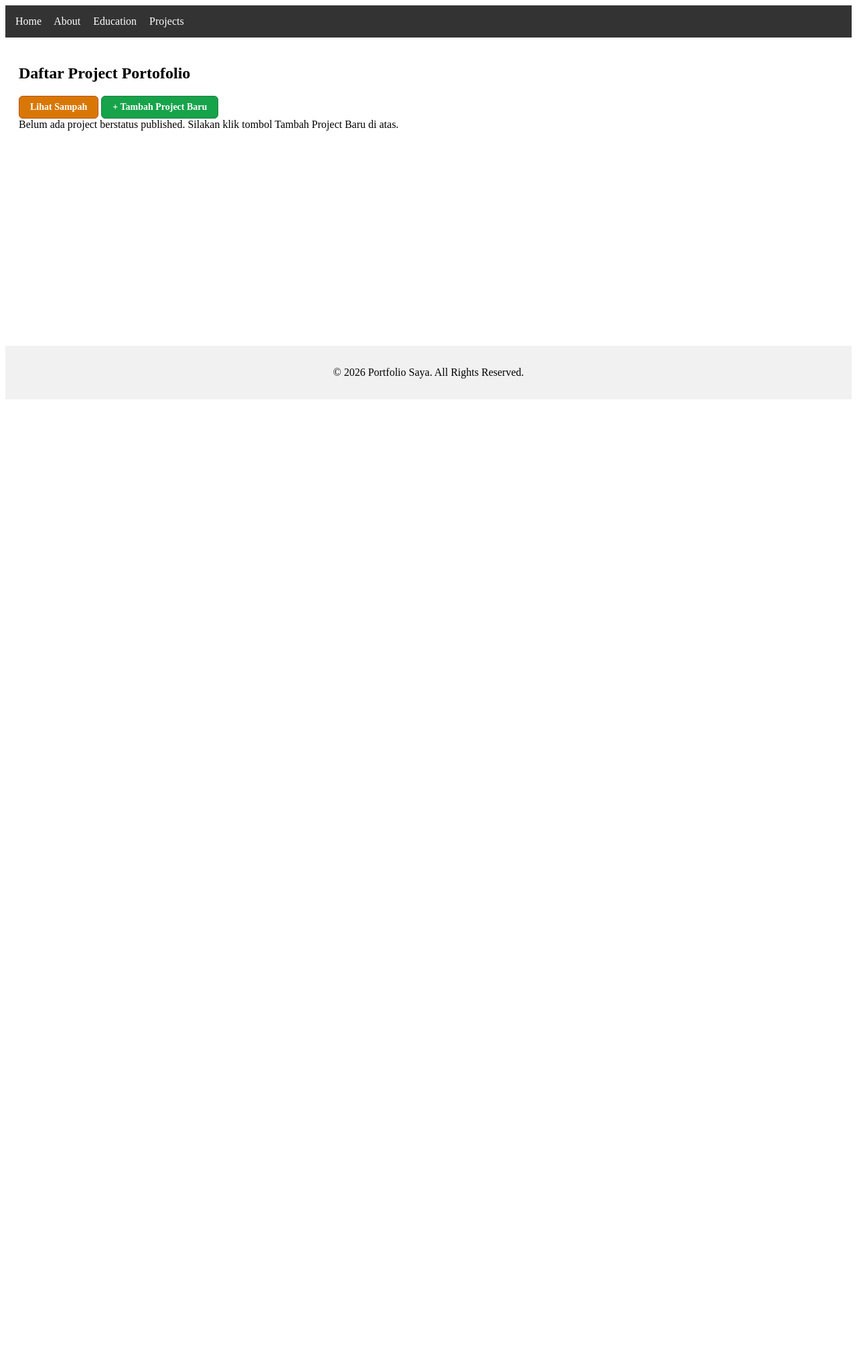
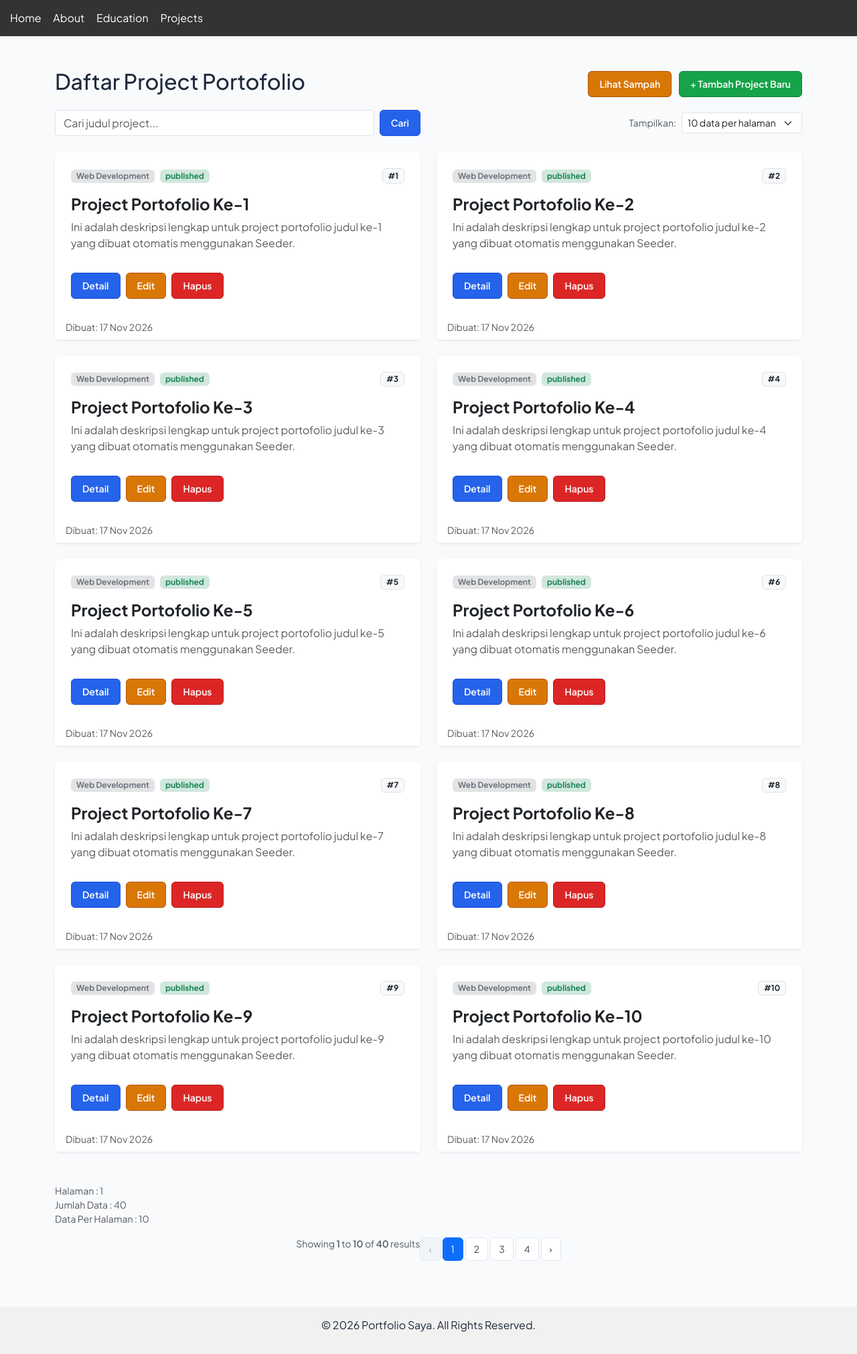
Before and after one commit to Andhikafarhan11/PPWWebPortofolio, a Laravel app: page /projects in a window 1280 px wide. Shown: the whole page at 67% size. Before the commit the page ends 596 px from the top, so only its background shows below. Run offline with Laravel 12, Linux system fonts and the light colour scheme; data comes from the database, SQL or seed files in the repository; data that the repository does not hold is empty; style sheets or scripts are compiled from the project's sources.

Commit message:
Implementasi Seeder dan Pagination

```diff
--- a/app/Http/Controllers/ProjectController.php
+++ b/app/Http/Controllers/ProjectController.php
@@ -7,10 +7,18 @@ use App\Models\Project;
 
 class ProjectController extends Controller
 {
-    // Menampilkan hanya project yang berstatus published
-    public function index()
+    public function index(Request $request)
     {
-        $projects = Project::published()->latest()->get();
+        $query = Project::published()->latest();
+
+        if ($request->filled('search')) {
+            $query->where('judul', 'like', '%' . $request->search . '%');
+        }
+
+        $perPage = in_array((int) $request->per_page, [5, 10, 25]) ? (int) $request->per_page : 10;
+
+        $projects = $query->paginate($perPage)->withQueryString();
+
         return view('projects.index', compact('projects'));
     }
 
--- a/app/Models/Project.php
+++ b/app/Models/Project.php
@@ -5,22 +5,38 @@ namespace App\Models;
 use Illuminate\Database\Eloquent\Model;
 use Illuminate\Database\Eloquent\Builder;
 use Illuminate\Database\Eloquent\SoftDeletes;
+use Illuminate\Database\Eloquent\Factories\HasFactory;
 
 class Project extends Model
 {
-    use SoftDeletes;
+    use HasFactory, SoftDeletes;
 
     protected $fillable = [
         'judul',
         'kategori',
         'deskripsi',
-        'gambar',
         'tautan',
         'status',
+    ];
+
+    protected $casts = [
+        'created_at' => 'datetime',
+        'updated_at' => 'datetime',
+        'deleted_at' => 'datetime',
     ];
 
     public function scopePublished(Builder $query): Builder
     {
         return $query->where('status', 'published');
     }
+
+
+    public function scopeSearch(Builder $query, ?string $term): Builder
+    {
+        if ($term) {
+            return $query->where('judul', 'like', '%' . $term . '%');
+        }
+
+        return $query;
+    }
 }
--- a/app/Providers/AppServiceProvider.php
+++ b/app/Providers/AppServiceProvider.php
@@ -3,22 +3,17 @@
 namespace App\Providers;
 
 use Illuminate\Support\ServiceProvider;
+use Illuminate\Pagination\Paginator;
 
 class AppServiceProvider extends ServiceProvider
 {
-    /**
-     * Register any application services.
-     */
     public function register(): void
     {
         //
     }
 
-    /**
-     * Bootstrap any application services.
-     */
     public function boot(): void
     {
-        //
+        Paginator::useBootstrapFive();
     }
 }
--- a/resources/views/layouts/app.blade.php
+++ b/resources/views/layouts/app.blade.php
@@ -5,17 +5,72 @@
     <meta name="viewport" content="width=device-width, initial-scale=1.0">
     <title>@yield('title', 'Portfolio Saya')</title>
 
+    <link rel="preconnect" href="https://fonts.googleapis.com">
+    <link rel="preconnect" href="https://fonts.gstatic.com" crossorigin>
+    <link href="https://fonts.googleapis.com/css2?family=Plus+Jakarta+Sans:wght@400;500;600;700&display=swap" rel="stylesheet">
+
+
+    <link href="https://cdn.jsdelivr.net/npm/bootstrap@5.3.3/dist/css/bootstrap.min.css" rel="stylesheet">
+
+
     @vite(['resources/css/app.css', 'resources/js/app.js'])
+
+
+    <style>
+        body {
+            font-family: 'Plus Jakarta Sans', sans-serif;
+            background-color: #f8fafc;
+            color: #1e293b;
+        }
+
+
+        .pagination {
+            display: flex !important;
+            flex-direction: row !important;
+            list-style: none !important;
+            padding-left: 0 !important;
+            margin: 0 !important;
+            gap: 4px;
+        }
+
+        .page-item .page-link {
+            border-radius: 6px !important;
+            color: #334155;
+            border: 1px solid #e2e8f0;
+            padding: 6px 12px;
+            font-size: 0.875rem;
+            text-decoration: none;
+        }
+
+        .page-item.active .page-link {
+            background-color: #0d6efd;
+            border-color: #0d6efd;
+            color: #ffffff;
+        }
+
+        .page-item.disabled .page-link {
+            color: #94a3b8;
+            background-color: #f1f5f9;
+            border-color: #e2e8f0;
+        }
+    </style>
+
+    @stack('styles')
 </head>
-<body>
+<body class="d-flex flex-column min-vh-100">
 
+    {{-- Navigasi Atas --}}
     @include('partials.navbar')
 
-    <main style="padding: 20px; min-height: 400px;">
+    {{-- Konten Utama (Otomatis mengisi ruang kosong agar footer selalu di bawah) --}}
+    <main class="flex-grow-1 py-4">
         @yield('content')
     </main>
 
+    {{-- Navigasi Bawah / Footer --}}
     @include('partials.footer')
+
+    <script src="https://cdn.jsdelivr.net/npm/bootstrap@5.3.3/dist/js/bootstrap.bundle.min.js"></script>
 
     @stack('scripts')
 </body>
--- a/resources/views/projects/index.blade.php
+++ b/resources/views/projects/index.blade.php
@@ -7,7 +7,7 @@
     <div class="d-flex justify-content-between align-items-center mb-3">
         <h2>Daftar Project Portofolio</h2>
         <div>
-            <a href="{{ route('projects.trash') }}" class="btn btn-warning me-2"> Lihat Sampah</a>
+            <a href="{{ route('projects.trash') }}" class="btn btn-warning me-2">Lihat Sampah</a>
             <a href="{{ route('projects.create') }}" class="btn btn-success">+ Tambah Project Baru</a>
         </div>
     </div>
@@ -19,20 +19,64 @@
     </div>
     @endif
 
+    {{-- Baris Search Bar dan Dropdown Per Halaman (5, 10, 25) --}}
+    <div class="row mb-4 align-items-center">
+        {{-- Form Pencarian Judul --}}
+        <div class="col-md-6 mb-2 mb-md-0">
+            <form action="{{ route('projects.index') }}" method="GET" class="d-flex gap-2">
+                @if(request('per_page'))
+                    <input type="hidden" name="per_page" value="{{ request('per_page') }}">
+                @endif
+                <input type="text" name="search" class="form-control"
+                       placeholder="Cari judul project..."
+                       value="{{ request('search') }}">
+                <button type="submit" class="btn btn-primary">Cari</button>
+                @if(request('search'))
+                    <a href="{{ route('projects.index', ['per_page' => request('per_page')]) }}" class="btn btn-outline-secondary">Reset</a>
+                @endif
+            </form>
+        </div>
+
+        {{-- Dropdown Pilihan Jumlah Data Per Halaman --}}
+        <div class="col-md-6 d-flex justify-content-md-end align-items-center gap-2">
+            <label for="per_page" class="small text-muted text-nowrap">Tampilkan:</label>
+            <form action="{{ route('projects.index') }}" method="GET" id="perPageForm">
+                @if(request('search'))
+                    <input type="hidden" name="search" value="{{ request('search') }}">
+                @endif
+                <select name="per_page" id="per_page" class="form-select form-select-sm" onchange="document.getElementById('perPageForm').submit();">
+                    <option value="5" {{ request('per_page') == 5 ? 'selected' : '' }}>5 data per halaman</option>
+                    <option value="10" {{ request('per_page', 10) == 10 ? 'selected' : '' }}>10 data per halaman</option>
+                    <option value="25" {{ request('per_page') == 25 ? 'selected' : '' }}>25 data per halaman</option>
+                </select>
+            </form>
+        </div>
+    </div>
+
     @if(count($projects) > 0)
         <div class="row">
-            @foreach ($projects as $project)
+            @foreach ($projects as $key => $project)
                 <div class="col-md-6 mb-4">
-                    <div class="card h-100 shadow-sm border-0">
-                        <div class="card-body d-flex flex-column">
-                            {{-- Badge Kategori & Status Published --}}
-                            <div class="d-flex gap-2 mb-2">
-                                <span class="badge bg-secondary">{{ $project->kategori ?? 'General' }}</span>
-                                <span class="badge bg-success">{{ $project->status ?? 'published' }}</span>
-                                <span class="badge" style="background-color: #198754; color: #ffffff; padding: 5px 10px; border-radius: 4px;"> {{ $project->status ?? 'published' }}</span>
+                    <div class="card h-100 shadow-sm border-0 rounded-3">
+                        <div class="card-body d-flex flex-column p-4">
+                            {{-- Baris Badge Kategori, Status, dan Nomor Urut Berlanjut --}}
+                            <div class="d-flex justify-content-between align-items-center mb-3">
+                                <div class="d-flex gap-2">
+                                    <span class="badge bg-secondary-subtle text-secondary px-2 py-1 rounded-2">
+                                        {{ $project->kategori ?? 'General' }}
+                                    </span>
+                                    <span class="badge bg-success-subtle text-success px-2 py-1 rounded-2">
+                                        {{ $project->status ?? 'published' }}
+                                    </span>
+                                </div>
+
+                                {{-- Indikator nomor urut berlanjut antarhalaman --}}
+                                <span class="badge bg-light text-dark border fw-bold">
+                                    #{{ $projects->firstItem() + $key }}
+                                </span>
                             </div>
 
-                            <h4 class="card-title">
+                            <h4 class="card-title fw-bold">
                                 <a href="{{ route('projects.show', $project->id) }}" class="text-decoration-none text-dark">
                                     {{ $project->judul }}
                                 </a>
@@ -43,8 +87,8 @@
 
                             {{-- Baris Tombol Aksi Cepat --}}
                             <div class="action-buttons mt-3 d-flex gap-2">
-                                <a href="{{ route('projects.show', $project->id) }}" class="btn btn-info">Detail</a>
-                                <a href="{{ route('projects.edit', $project->id) }}" class="btn btn-warning">Edit</a>
+                                <a href="{{ route('projects.show', $project->id) }}" class="btn btn-info text-white">Detail</a>
+                                <a href="{{ route('projects.edit', $project->id) }}" class="btn btn-warning text-white">Edit</a>
 
                                 <form action="{{ route('projects.destroy', $project->id) }}"
                                       method="POST"
@@ -62,8 +106,25 @@
                 </div>
             @endforeach
         </div>
+
+        {{-- Informasi Halaman & Tombol Navigasi Pagination --}}
+        <div class="mt-4 text-muted small">
+            Halaman : {{ $projects->currentPage() }} <br>
+            Jumlah Data : {{ $projects->total() }} <br>
+            Data Per Halaman : {{ $projects->perPage() }}
+        </div>
+
+        <div class="mt-3 d-flex justify-content-center">
+            {{ $projects->links() }}
+        </div>
     @else
-        <div class="alert alert-info">Belum ada project berstatus published. Silakan klik tombol Tambah Project Baru di atas.</div>
+        <div class="alert alert-info">
+            @if(request('search'))
+                Tidak ditemukan project dengan kata kunci "<strong>{{ request('search') }}</strong>". <a href="{{ route('projects.index') }}" class="alert-link">Reset pencarian</a>.
+            @else
+                Belum ada project berstatus published. Silakan klik tombol Tambah Project Baru di atas.
+            @endif
+        </div>
     @endif
 </div>
 @endsection
```
Also changed, not shown: database/factories/ProjectFactory.php (added, +41 -0 lines), database/seeders/DatabaseSeeder.php (+3 -12 lines), database/seeders/ProjectTableSeeder.php (added, +22 -0 lines), database/seeders/RandomProjectSeeder.php (added, +39 -0 lines).
